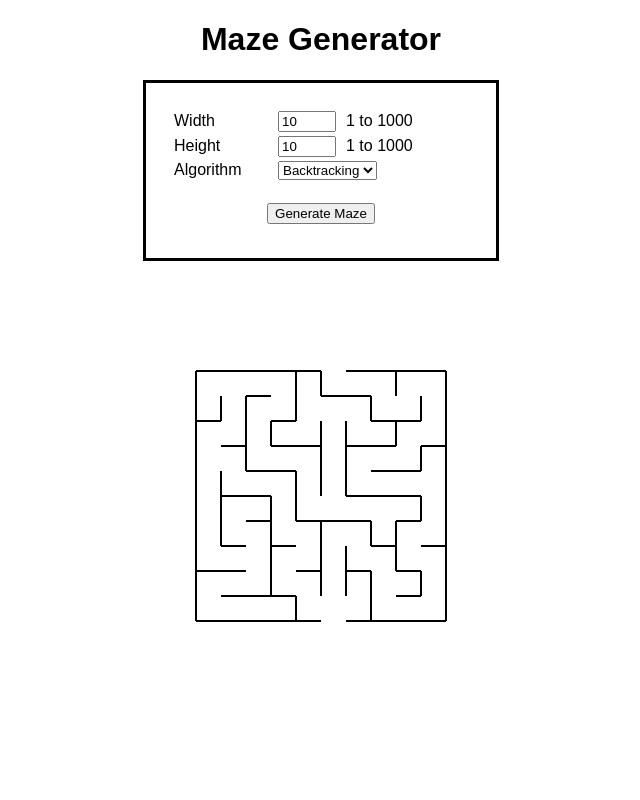
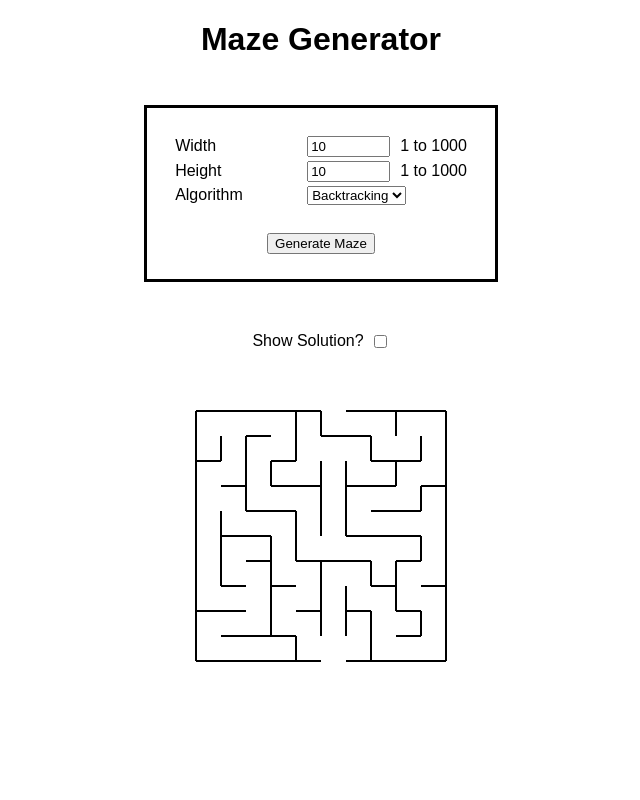
Before and after one commit to nsdigirolamo/maze-gen, a React (Vite) app: page / in a window 1280 px wide. Both pictures are taken after a click on the button "Generate Maze". Shown: the top 800 px of the page, without its empty margins (319-959 px from the left). Built offline with nearby package versions, Linux system fonts and the light colour scheme.

Commit message:
Added solution option and some cosmetic changes.

```diff
--- a/src/App.css
+++ b/src/App.css
@@ -17,21 +17,18 @@ body {
 }
 
 .menu {
-  width: 300px;
-  height: 125px;
   border: solid black;
   padding: 25px;
-  margin-left: auto;
-  margin-right: auto;
-  margin-bottom: 100px;
+  margin: 25px;
   align-items: center;
+  display: inline-block;
 }
 
 .menu .label {
-  width: 100px;
+  width: 10vw;
 }
 
 .menu input {
-  width: 50px;
+  width: 75px;
   margin-right: 10px;
 }
--- a/src/App.tsx
+++ b/src/App.tsx
@@ -2,21 +2,40 @@ import { useState } from "react";
 import "./App.css";
 import Visualizer from "./components/Visualizer";
 import ControlPanel from "./components/ControlPanel";
-import { Maze } from "./models/maze";
+import Maze from "./models/maze";
 
 function App() {
   const [maze, setMaze] = useState<Maze | null>();
+  const [showSolution, setShowSolution] = useState<boolean>(false);
+
+  const handleToggle = () => {
+    console.log("toggle!");
+    setShowSolution(!showSolution);
+  };
 
   return (
     <>
-      <ControlPanel onGenerate={setMaze} />
+      <h1 style={{ textAlign: "center" }}>Maze Generator</h1>
+      <div className="container">
+        <ControlPanel onGenerateClick={setMaze} />
+      </div>
       {maze ? (
-        <Visualizer maze={maze} />
+        <>
+          <div className="container" style={{ padding: "25px" }}>
+            Show Solution?
+            <input
+              type="checkbox"
+              onChange={handleToggle}
+              style={{ marginLeft: "10px" }}
+            />
+          </div>
+          <Visualizer maze={maze} showSolution={showSolution} />
+        </>
       ) : (
-        <div style={{ textAlign: "center", height: "100vh" }}>
-          <span className="menu">
+        <div className="container">
+          <div className="menu">
             Please use the controls above to generate a maze.
-          </span>
+          </div>
         </div>
       )}
 
--- a/src/components/ControlPanel.tsx
+++ b/src/components/ControlPanel.tsx
@@ -5,7 +5,7 @@ import { createKruskalsMaze } from "../logic/kruskals";
 import Maze from "../models/maze";
 
 interface ControlPanelProps {
-  onGenerate: (newMaze: Maze) => void;
+  onGenerateClick: (newMaze: Maze) => void;
 }
 
 const mazeCreatorFunctions = [
@@ -19,7 +19,7 @@ const mazeCreatorFunctions = [
   },
 ];
 
-function ControlPanel({ onGenerate }: ControlPanelProps): ReactElement {
+function ControlPanel({ onGenerateClick }: ControlPanelProps): ReactElement {
   const [height, setHeight] = useState(10);
   const [width, setWidth] = useState(10);
   const [creatorFunctionIndex, setCreatorFunctionIndex] = useState(0);
@@ -33,12 +33,11 @@ function ControlPanel({ onGenerate }: ControlPanelProps): ReactElement {
       width,
       height,
     );
-    onGenerate(newMaze);
+    onGenerateClick(newMaze);
   };
 
   return (
     <>
-      <h1 style={{ textAlign: "center" }}>Maze Generator</h1>
       <div className="menu">
         <table>
           <tbody>
@@ -66,14 +65,7 @@ function ControlPanel({ onGenerate }: ControlPanelProps): ReactElement {
             </tr>
           </tbody>
         </table>
-        <div
-          style={{
-            padding: "20px",
-            display: "flex",
-            justifyContent: "center",
-            alignItems: "center",
-          }}
-        >
+        <div className="container" style={{ paddingTop: "25px" }}>
           <button onClick={handleClick}>Generate Maze</button>
         </div>
       </div>
--- a/src/components/Visualizer.tsx
+++ b/src/components/Visualizer.tsx
@@ -1,21 +1,17 @@
 import { ReactElement, useEffect, useRef } from "react";
-import { getCellAtCoordinate } from "../logic/maze";
+import { getCellAtCoordinate, solveMaze } from "../logic/maze";
 import Maze from "../models/maze";
+import Coordinate from "../models/coordinate";
 
 interface VisualizerProps {
   maze: Maze;
+  showSolution?: boolean;
 }
 
-function Visualizer({ maze }: VisualizerProps): ReactElement {
+function Visualizer({ maze, showSolution }: VisualizerProps): ReactElement {
   const cellSize = 25;
   const mazeWidth = maze[0].length;
   const mazeHeight = maze.length;
-
-  const start = { row: 0, col: Math.floor(mazeWidth / 2.0) };
-  getCellAtCoordinate(maze, start).walls.top = false;
-
-  const end = { row: mazeHeight - 1, col: Math.floor(mazeWidth / 2.0) };
-  getCellAtCoordinate(maze, end).walls.bottom = false;
 
   const canvasRef = useRef<HTMLCanvasElement>(null);
   const padding = 10;
@@ -33,6 +29,44 @@ function Visualizer({ maze }: VisualizerProps): ReactElement {
     canvas.height = canvasHeight;
 
     context.clearRect(0, 0, canvas.width, canvas.height);
+
+    const start = { row: 0, col: Math.floor(mazeWidth / 2.0) };
+    const end = { row: mazeHeight - 1, col: Math.floor(mazeWidth / 2.0) };
+
+    if (showSolution) {
+      drawSolution(context, solveMaze(maze, start, end), cellSize, padding);
+    }
+
+    getCellAtCoordinate(maze, start).walls.top = false;
+    getCellAtCoordinate(maze, end).walls.bottom = false;
+
+    drawWalls(context, maze, cellSize, padding);
+
+    getCellAtCoordinate(maze, start).walls.top = true;
+    getCellAtCoordinate(maze, end).walls.bottom = true;
+  }, [maze, showSolution]);
+
+  return (
+    <canvas
+      ref={canvasRef}
+      style={{
+        marginLeft: "auto",
+        marginRight: "auto",
+        display: "block",
+        padding: "25px",
+        height: canvasHeight,
+        width: canvasWidth,
+      }}
+    />
+  );
+}
+
+function drawWalls(
+  context: CanvasRenderingContext2D,
+  maze: Maze,
+  cellSize: number,
+  padding: number,
+) {
   context.strokeStyle = "black";
   context.lineWidth = 2;
   context.beginPath();
@@ -62,24 +96,35 @@ function Visualizer({ maze }: VisualizerProps): ReactElement {
     }
   }
 
+  context.closePath();
   context.stroke();
+}
+
+function drawSolution(
+  context: CanvasRenderingContext2D,
+  solution: Coordinate[],
+  cellSize: number,
+  padding: number,
+) {
+  context.strokeStyle = "red";
+  context.lineWidth = 3;
+  context.beginPath();
+
+  for (let index = 0; index < solution.length - 1; index++) {
+    const current = solution[index];
+    const currentX = current.col * cellSize + padding;
+    const currentY = current.row * cellSize + padding;
+
+    const next = solution[index + 1];
+    const nextX = next.col * cellSize + padding;
+    const nextY = next.row * cellSize + padding;
+
+    context.moveTo(currentX + cellSize / 2.0, currentY + cellSize / 2.0);
+    context.lineTo(nextX + cellSize / 2.0, nextY + cellSize / 2.0);
+  }
+
   context.closePath();
-  }, [maze, start, end]);
-
-  return (
-    <canvas
-      ref={canvasRef}
-      style={{
-        paddingLeft: "0px",
-        paddingRight: "0px",
-        marginLeft: "auto",
-        marginRight: "auto",
-        display: "block",
-        height: canvasHeight,
-        width: canvasWidth,
-      }}
-    />
-  );
+  context.stroke();
 }
 
 export default Visualizer;
--- a/src/logic/maze.ts
+++ b/src/logic/maze.ts
@@ -14,6 +14,94 @@ export function createMaze(width: number, height: number): Maze {
     }
   }
   return nodes;
+}
+
+export function solveMaze(
+  maze: Maze,
+  start: Coordinate,
+  end: Coordinate,
+): Coordinate[] {
+  interface BfsNode {
+    parent: BfsNode | null;
+    coordinate: Coordinate;
+  }
+
+  const bfs = (root: BfsNode): BfsNode | null => {
+    const queue: BfsNode[] = [root];
+    const explored: Set<string> = new Set<string>([
+      JSON.stringify(root.coordinate),
+    ]);
+
+    while (0 < queue.length) {
+      const current = queue.shift()!;
+      if (
+        current.coordinate.row === end.row &&
+        current.coordinate.col === end.col
+      ) {
+        return current;
+      }
+
+      const addNext = (nextCoordinate: Coordinate) => {
+        if (!explored.has(JSON.stringify(nextCoordinate))) {
+          explored.add(JSON.stringify(nextCoordinate));
+          const next: BfsNode = {
+            parent: current,
+            coordinate: nextCoordinate,
+          };
+          queue.push(next);
+        }
+      };
+
+      console.log(current);
+      const cell = maze[current.coordinate.row][current.coordinate.col];
+      console.log(cell);
+      if (!cell.walls.top) {
+        addNext({
+          row: current.coordinate.row - 1,
+          col: current.coordinate.col,
+        });
+      }
+      if (!cell.walls.bottom) {
+        addNext({
+          row: current.coordinate.row + 1,
+          col: current.coordinate.col,
+        });
+      }
+      if (!cell.walls.left) {
+        addNext({
+          row: current.coordinate.row,
+          col: current.coordinate.col - 1,
+        });
+      }
+      if (!cell.walls.right) {
+        addNext({
+          row: current.coordinate.row,
+          col: current.coordinate.col + 1,
+        });
+      }
+    }
+
+    return null;
+  };
+
+  let solution: Coordinate[] = [];
+  const endNode = bfs({ parent: null, coordinate: start });
+  let currentNode = endNode;
+  while (currentNode !== null) {
+    solution = [currentNode.coordinate, ...solution];
+    currentNode = currentNode.parent;
+  }
+
+  return solution;
+}
+
+export function CoordinateInBounds(maze: Maze, coordinate: Coordinate) {
+  return (
+    0 <= coordinate.row &&
+    coordinate.row < maze.length &&
+    0 <= coordinate.col &&
+    coordinate.col < maze[0].length
+  );
 }
 
 export function getCellAtCoordinate(maze: Maze, coordinate: Coordinate) {
```
Lines whose indentation alone changed are shown as unchanged.
